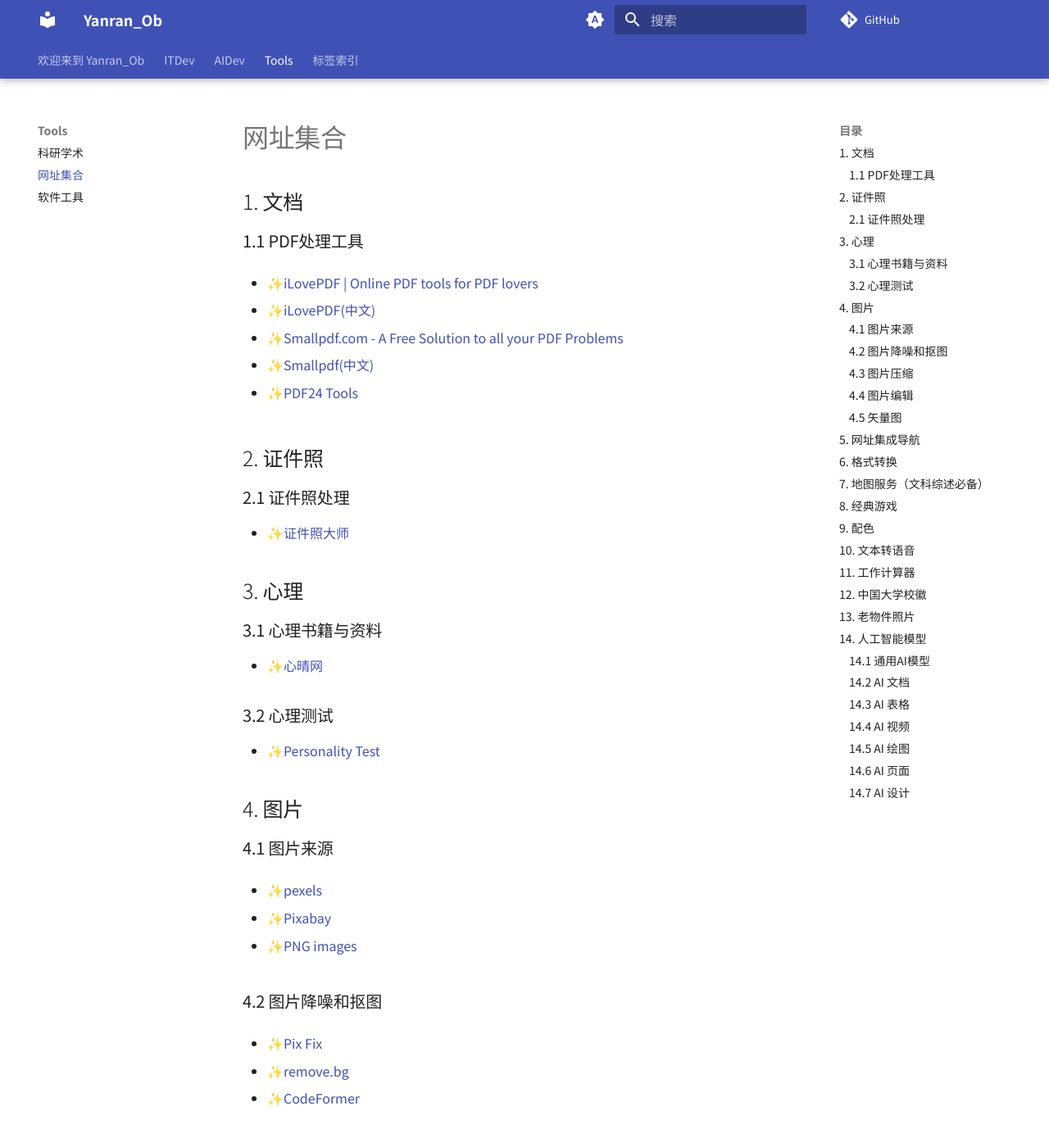
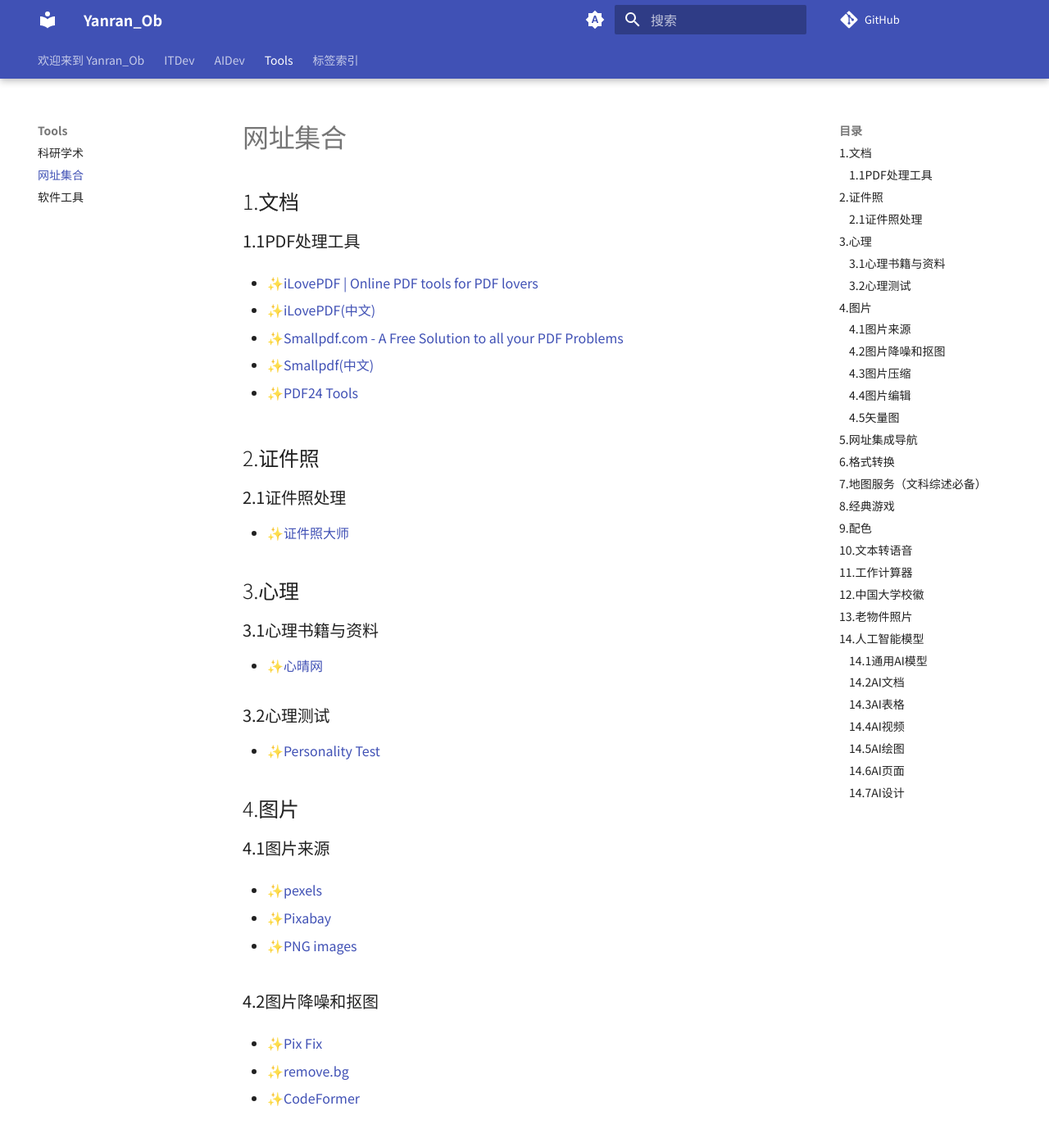
Before and after one commit to yanran425/Yanran425_Ob, an MkDocs documentation site: the page built from docs/Tools/网址集合.md, in a window 1280 px wide and 1400 px high. Shown: the top 1389 px of the window at 82% size. Built offline with MkDocs 1.6.1 and Material for MkDocs 9.7.7, drawn with Linux system fonts in a browser that asks for light colours; comment, search, counter and statistics services are not loaded; some of the changed text lies outside the part shown.

Commit message:
PUSH NOTE : 网址集合.md

```diff
--- a/docs/Tools/网址集合.md
+++ b/docs/Tools/网址集合.md
@@ -2,16 +2,16 @@
 coding: UTF-8
 title: 网址集合
 date: 2026-07-18T03:11:02
-updated: 2026-07-18T03:44:33
+updated: 2026-08-01T20:54:57
 tags: []
 share: true
 ---
 
 # 网址集合
 
-## 1. 文档
+## 1.文档
 
-### 1.1 PDF处理工具
+### 1.1PDF处理工具
 
 - ✨[iLovePDF | Online PDF tools for PDF lovers](https://www.ilovepdf.com/)
 
@@ -23,25 +23,25 @@
 
 - ✨[PDF24 Tools](https://tools.pdf24.org/zh/all-tools)
 
-## 2. 证件照
+## 2.证件照
 
-### 2.1 证件照处理
+### 2.1证件照处理
 
 - ✨[证件照大师](https://id-photo.cn/)
 
-## 3. 心理
+## 3.心理
 
-### 3.1 心理书籍与资料
+### 3.1心理书籍与资料
 
 - ✨[心晴网](http://www.ixinqing.com/)
 
-### 3.2 心理测试
+### 3.2心理测试
 
 - ✨[Personality Test](https://www.16personalities.com/)
 
-## 4. 图片
+## 4.图片
 
-### 4.1 图片来源
+### 4.1图片来源
 
 - ✨[pexels](https://www.pexels.com/zh-cn/)
 
@@ -49,7 +49,7 @@
 
 - ✨[PNG images](https://pngimg.com/)
 
-### 4.2 图片降噪和抠图
+### 4.2图片降噪和抠图
 
 - ✨[Pix Fix](https://zh.pixfix.com/)
 
@@ -57,21 +57,21 @@
 
 - ✨[CodeFormer](https://www.codeformer.cn/)
 
-### 4.3 图片压缩
+### 4.3图片压缩
 
 - ✨[TinyPNG](https://tinypng.com/)
 
-### 4.4 图片编辑
+### 4.4图片编辑
 
 - ✨[改图鸭](https://www.gaituya.com/)
 
-### 4.5 矢量图
+### 4.5矢量图
 
 - ✨[iconfont](https://www.iconfont.cn/)
 
 - ✨[vcg](https://www.vcg.com/)
 
-## 5. 网址集成导航
+## 5.网址集成导航
 
 - ✨[果汁导航](http://guozhivip.com/)
 
@@ -79,47 +79,47 @@
 
 - ✨[1纳米](http://1nami.com/)
 
-## 6. 格式转换
+## 6.格式转换
 
 - ✨[Office Cinverter](https://cn.office-converter.com/)
 
-## 7. 地图服务（文科综述必备）
+## 7.地图服务（文科综述必备）
 
 - ✨[标准地图服务](http://bzdt.ch.mnr.gov.cn/)
 
 - ✨[NB Map](https://www.nbcharts.com/map/map.php)
 
-## 8. 经典游戏
+## 8.经典游戏
 
 - ✨[Switch 520](https://www.switch520.fun/)
 
 - ✨[Flysheep](https://www.flysheep6.com/)
 
-## 9. 配色
+## 9.配色
 
 - ✨[优设](https://hao.uisdc.com/color/)
 
 - ✨[Color Space](https://mycolor.space/)
 
-## 10. 文本转语音
+## 10.文本转语音
 
 - ✨[海豚配音](https://www.ttson.cn/?ref=aihub.cn)
 
-## 11. 工作计算器
+## 11.工作计算器
 
 - ✨[上班测算](https://worthjob.zippland.com/)
 
-## 12. 中国大学校徽
+## 12.中国大学校徽
 
 - ✨[中国大学矢量校徽大全](https://www.urongda.com/)
 
-## 13. 老物件照片
+## 13.老物件照片
 
 - ✨[时光图书馆](https://atimebook.com/)
 
-## 14. 人工智能模型
+## 14.人工智能模型
 
-### 14.1 通用AI模型
+### 14.1通用AI模型
 
 - ✨[豆包](https://www.doubao.com/chat/)
 
@@ -137,30 +137,30 @@
 
 - ✨[Kimi](https://www.kimi.com/)
 
-### 14.2 AI 文档
+### 14.2AI文档
 
 - ✨[Compose](https://www.compose.ai/)
 
 - ✨[EssayGenius](https://essaygenius.ai/)
 
-### 14.3 AI 表格
+### 14.3AI表格
 
 - ✨[Chat Excel](https://chatexcel.com/#/)
 
-### 14.4 AI 视频
+### 14.4AI视频
 
 - ✨[Synthesia](https://www.synthesia.io/)
 
-### 14.5 AI 绘图
+### 14.5AI绘图
 
 - ✨[Krea](https://kreaai.net/)
 
 - ✨[Dora](https://www.dora.run/ai)
 
-### 14.6 AI 页面
+### 14.6AI页面
 
 - ✨[GemDesign](https://design.gemcoder.com/#/)
 
-### 14.7 AI 设计
+### 14.7AI设计
 
 - ✨[Mokker](https://mokker.ai/zh/)
```
